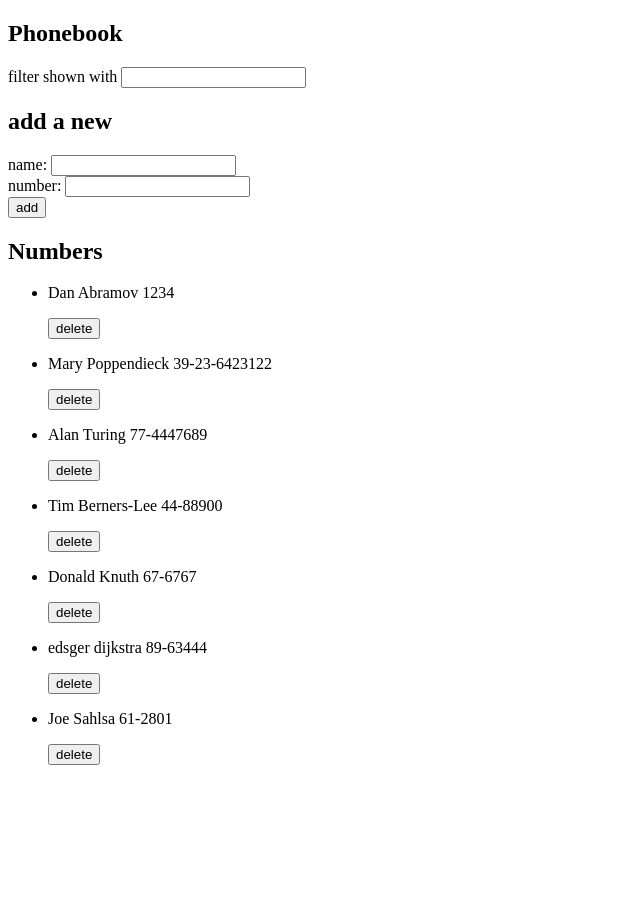
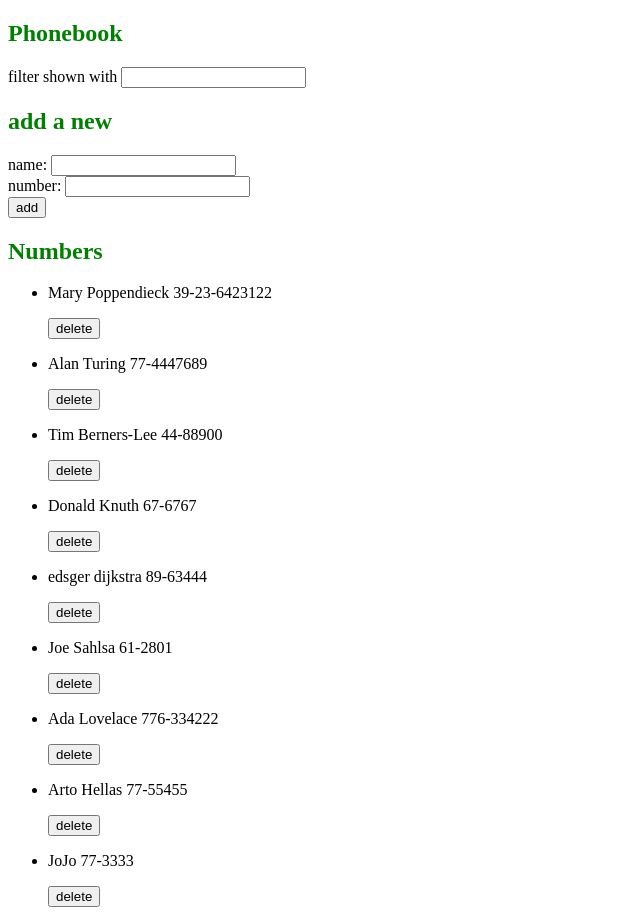
Before and after one commit to jsahlsa/fullstackopen, a React (Vite) app in the folder part2/phonebook/: page / in a window 1280 px wide. Shown: the whole page, without its empty margins (0-640 px from the left). Before the commit the page ends 800 px from the top, so only its background shows below. Built offline with nearby package versions, Linux system fonts and the light colour scheme; data requests are answered from the project's data file.

Commit message:
finished parts 2.16 2.17

```diff
--- a/part2/phonebook/db.json
+++ b/part2/phonebook/db.json
@@ -1,10 +1,5 @@
 {
   "persons": [
-    {
-      "name": "Dan Abramov",
-      "number": "1234",
-      "id": "3"
-    },
     {
       "name": "Mary Poppendieck",
       "number": "39-23-6423122",
@@ -34,6 +29,21 @@
       "id": "61f2",
       "name": "Joe Sahlsa",
       "number": "61-2801"
+    },
+    {
+      "id": "e209",
+      "name": "Ada Lovelace",
+      "number": "776-334222"
+    },
+    {
+      "id": "3e01",
+      "name": "Arto Hellas",
+      "number": "77-55455"
+    },
+    {
+      "id": "9401",
+      "name": "JoJo",
+      "number": "77-3333"
     }
   ]
 }
--- a/part2/phonebook/src/App.jsx
+++ b/part2/phonebook/src/App.jsx
@@ -1,6 +1,7 @@
-import { useState, useEffect } from 'react'
+import { useState, useEffect, use } from 'react'
 import personsServices from './services/persons'
 import Filter from './components/Filter'
+import Notification from './components/Notification'
 import PersonForm from './components/PersonForm'
 import Persons from './components/Persons'
 
@@ -10,6 +11,8 @@ function App() {
     const [newNumber, setNewNumber] = useState('')
     const [filter, setFilter] = useState('')
     const [filteredPersons, setFilteredPersons] = useState(persons)
+    const [success, setSuccess] = useState(null)
+    const [messageType, setMessageType] = useState('')
 
     useEffect(() => {
         personsServices
@@ -39,24 +42,44 @@ function App() {
         e.preventDefault()
         const newPerson = { name: newName, number: newNumber }
         const exists = persons.some(person => person.name === newName)
-        const existingPerson = persons.filter(person => person.name === newName)
-        const existingId = existingPerson[0].id
         if (exists) {
+            const existingPerson = persons.filter(person => person.name === newName)
+            const existingId = existingPerson[0].id
             if (window.confirm(`${newName} is already added to the phonebook, replace the old number with the new one?`)) {
                 // add put service
                 personsServices
                     .update(existingId, newPerson)
                     .then(response => {
+                        setMessageType('success')
                         setPersons(persons.map(person => person.id === existingId ? response.data : person))
+                        setNewName('')
+                        setNewNumber('')
+                        setSuccess(`${newName}'s number was successfully changed!`)
+                        setTimeout(() => {
+                            setSuccess(null)
+                        }, 3000)
+                    })
+                    .catch(err => {
+                        console.error(`An error occurred: ${err}`)
+                        setSuccess(`${newName} has been romoved from the server`)
+                        setMessageType('error')
                     })
             }
         } else {
             personsServices
                 .create(newPerson)
                 .then(response => {
+                    setMessageType('success')
                     setPersons(persons.concat(response.data))
                     setNewName('')
                     setNewNumber('')
+                    setSuccess(`${newName} was sucessfully added!`)
+                    setTimeout(() => {
+                        setSuccess(null)
+                    }, 3000)
+                })
+                .catch(err => {
+                    console.error(`An error occurred: ${err}`)
                 })
         }
     }
@@ -75,6 +98,7 @@ function App() {
     return (
         <>
             <h2>Phonebook</h2>
+            <Notification message={success} type={messageType} />
             <Filter onChange={handleFilter} value={filter} />
             <h2>add a new</h2>
             <PersonForm
--- /dev/null
+++ b/part2/phonebook/src/components/Notification.jsx
@@ -0,0 +1,11 @@
+const Notification = ({ message, type }) => {
+    if (message === null) {
+        return null
+    }
+
+    return (
+        <div className={type}>{message}</div>
+    )
+}
+
+export default Notification
--- /dev/null
+++ b/part2/phonebook/src/index.css
@@ -0,0 +1,21 @@
+h2 {
+    color: green;
+}
+
+.success {
+    background: lightgreen;
+    padding: 0.5rem;
+    text-transform: uppercase;
+    outline: 1px green solid;
+    margin-bottom: 0.5rem;
+    filter: drop-shadow(2px 2px 4px gray);
+}
+
+.error {
+    background: tomato;
+    padding: 0.5rem;
+    text-transform: uppercase;
+    outline: 1px red solid;
+    margin-bottom: 0.5rem;
+    filter: drop-shadow(2px 2px 4px gray);
+}
--- a/part2/phonebook/src/main.jsx
+++ b/part2/phonebook/src/main.jsx
@@ -1,4 +1,5 @@
 import { createRoot } from 'react-dom/client'
+import './index.css'
 import App from './App.jsx'
 
 createRoot(document.getElementById('root')).render(
```
